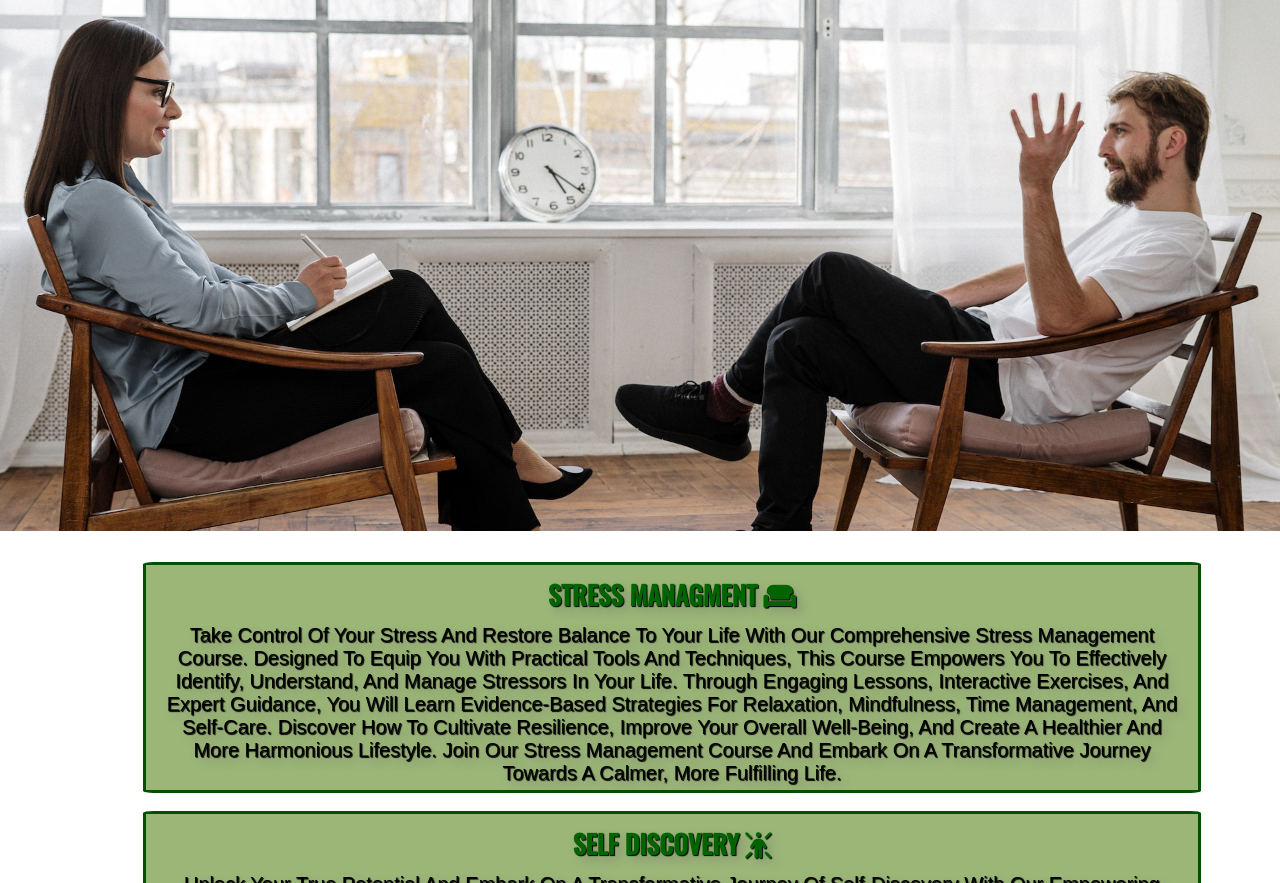
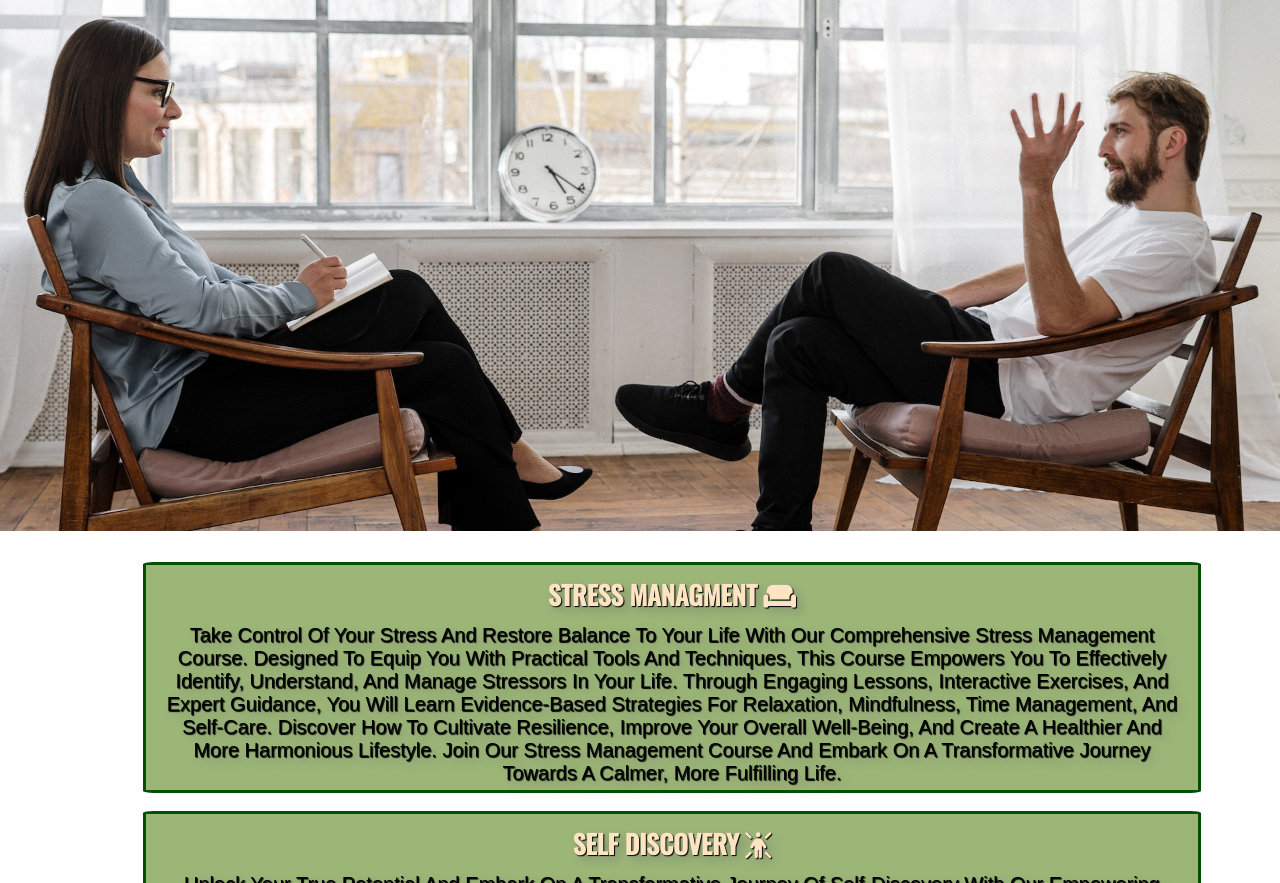
Before and after one commit to Danger0101/Meaningful_Careers_P1, a plain HTML site: page offerings.html in a window 1280 px wide. Shown: the part 69-952 px from the top of the page. Drawn offline with nearby package versions, Linux system fonts and the light colour scheme; a web font is replaced by a local one.

Commit message:
Bugfix contrast for offering headers
Changed the colour attribute on the offer headings. This gives more contrast and a better sense of unity colour scheme.

```diff
--- a/assets/css/style.css
+++ b/assets/css/style.css
@@ -217,7 +217,7 @@ footer {
 #stress-managment-about h2 {
         font-family: 'Oswald', sans-serif;
         font-size: 26px;
-        Color: rgb(0, 100, 1);
+        Color: bisque;
         padding: 10px;
         text-transform: uppercase;
 }
@@ -245,7 +245,7 @@ footer {
         font-family: 'Oswald', sans-serif;
         font-size: 26px;
         position: relative;
-        Color: rgb(0, 100, 1);
+        Color: bisque;
         padding: 10px;
         text-transform: uppercase;
 }
```
